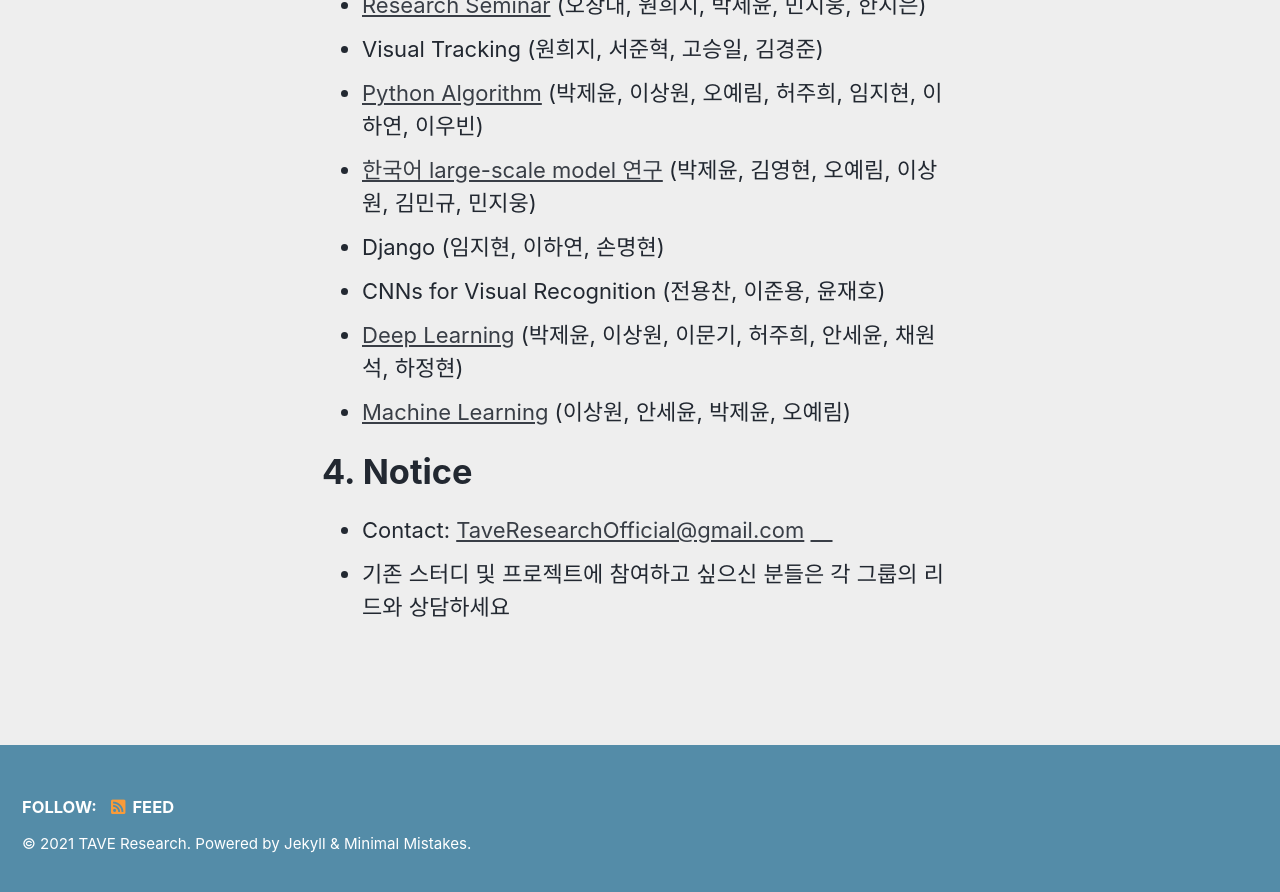
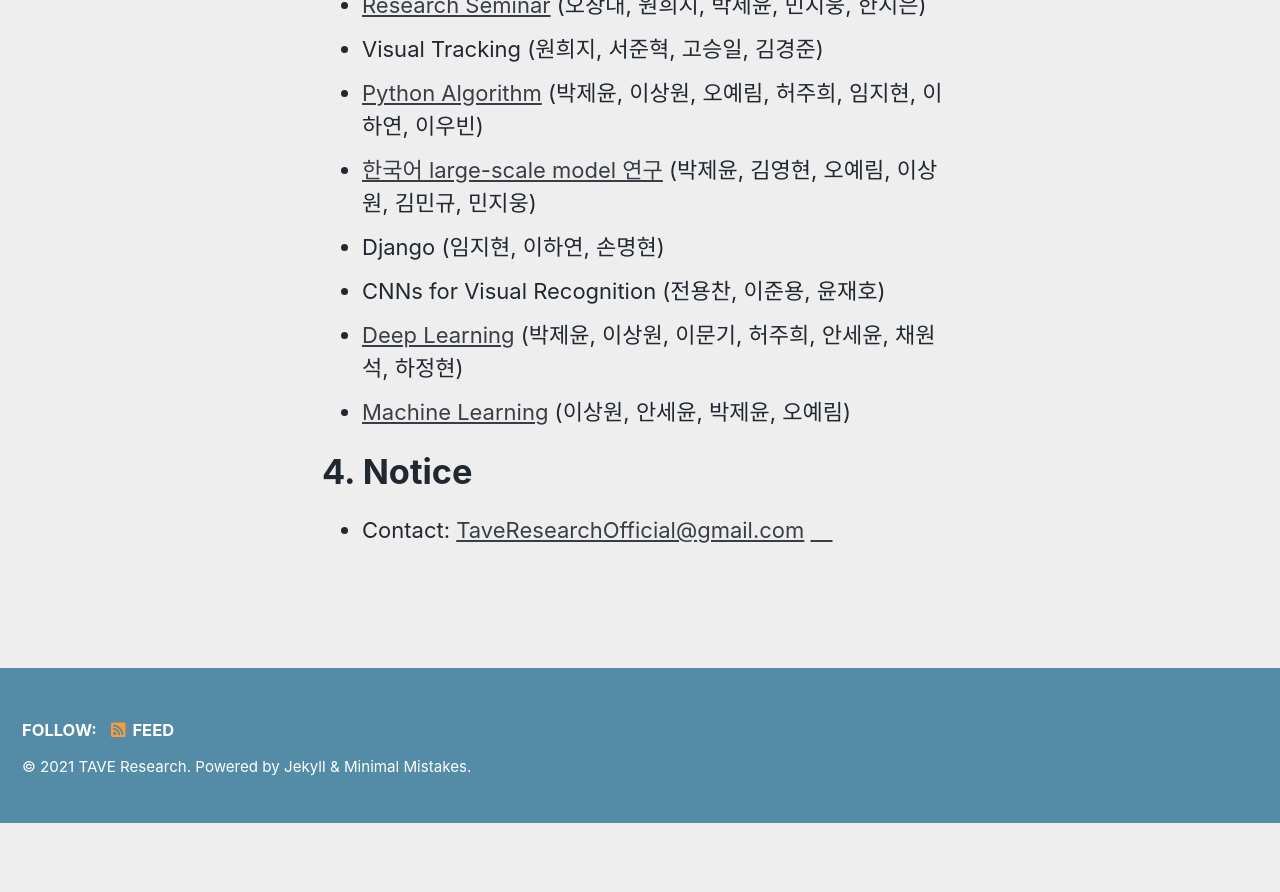
Before and after one commit to TAVEResearch/TAVEResearch.github.io, a Jekyll site: the page built from about.md, in a window 1280 px wide and 900 px high, scrolled down 1346 px. Shown: the top 892 px of the window. Built offline with Jekyll 4.4.1, drawn with Linux system fonts in a browser that asks for light colours; cached includes are drawn as plain includes; after the commit the page ends 2169 px from its top, so only the background shows below that.

Commit message:
Update about.md

```diff
--- a/about.md
+++ b/about.md
@@ -38,4 +38,3 @@ author_profile: false
 # 4. Notice
 
 - Contact: [TaveResearchOfficial@gmail.com](mailto:TaveResearchOfficial@gmail.com) [　](https://taveresearch.github.io/imgs/nakama.png)
-- 기존 스터디 및 프로젝트에 참여하고 싶으신 분들은 각 그룹의 리드와 상담하세요
```
